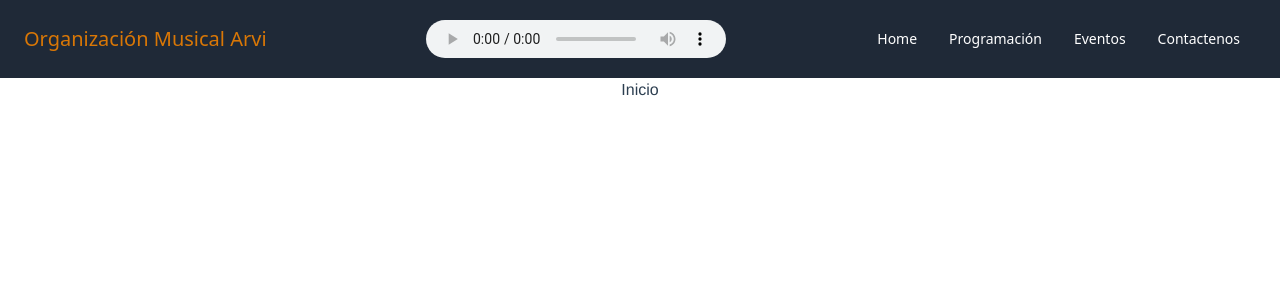
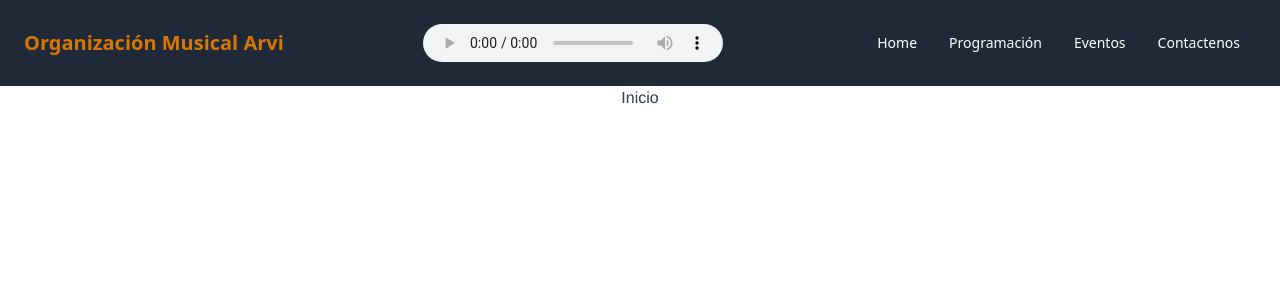
Before and after one commit to ingeniero1984/emisora-arvi, a Vue app: page / in a window 1280 px wide. Shown: the top 300 px of the page. Built offline with nearby package versions, Linux system fonts and the light colour scheme.

Commit message:
Ajuste navbar #2

```diff
--- a/src/components/Audio.vue
+++ b/src/components/Audio.vue
@@ -14,6 +14,6 @@ export default defineComponent({
 
 <style>
 .audio {
-    @apply py-2 m-3
+    @apply py-2 mr-6
 }
 </style>
--- a/src/components/layouts/Navbar.vue
+++ b/src/components/layouts/Navbar.vue
@@ -1,9 +1,9 @@
 <template>
   <div class="navbar font-sans antialiased">
-  <nav class="flex justify-between flex-wrap bg-gray-800 text-right">
+  <nav class="flex justify-between flex-wrap bg-gray-800 text-right py-4">
     <div class="flex items-center flex-no-shrink text-white mr-6">
       <!-- <img class="w-28 h-20 ml-4 cursor-pointer" src="@/assets/img/logo.png" alt="logo arvi"/> -->
-      <h1 class="text-xl text-yellow-600 ml-6">{{ name }}</h1>
+      <h1 class="text-xl text-yellow-600 ml-6 font-bold">{{ name }}</h1>
     </div>
     <Audio />
     <ul class="md:flex md:items-center mr-6">
```
